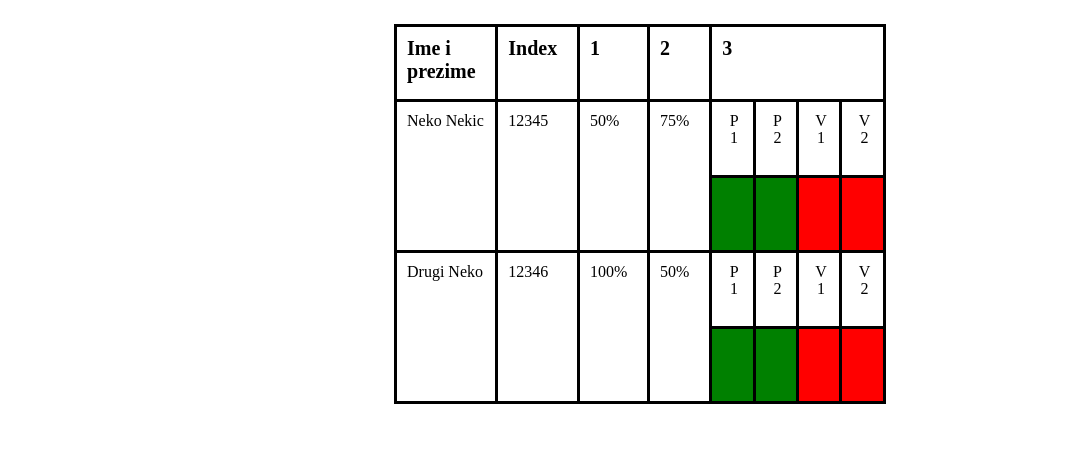
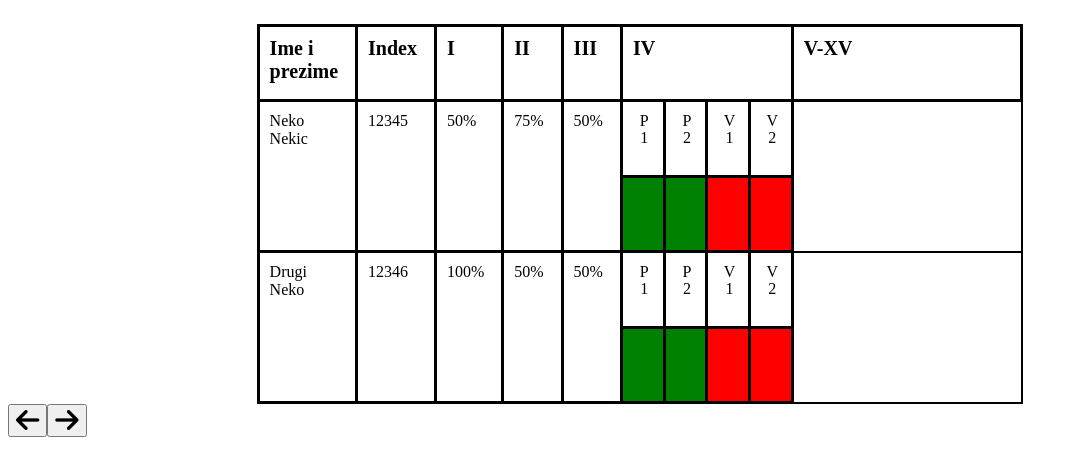
Before and after one commit to nbecirspah1/WebTehnologijeProjekat, a plain HTML site: page html/prisustvo.html in a window 1280 px wide. Shown: the part 77-552 px from the top of the page, without its empty margins (0-1078 px from the left). Drawn offline with Linux system fonts and the light colour scheme.

Commit message:
Greska <Buttoni nemaju onclick funckiju>

```diff
--- a/css/prisustvo.css
+++ b/css/prisustvo.css
@@ -84,3 +84,8 @@ td{
     border-top: 0;
     border-left: 0;
 }
+
+#dugme1, #dugme2{
+    padding-left: 10%;
+    padding-right: 10%;
+}
--- a/scripts/TabelaPrisustvo.js
+++ b/scripts/TabelaPrisustvo.js
@@ -48,7 +48,7 @@ let TabelaPrisustvo = function(divRef, podaci){
     }
   }
 
-  let tekucaSedmica = 0;
+   tekucaSedmica = 0;
   for(let i = 0; i< podaci.prisustva.length; i++){//Nalazimo tekucu sedmicu
      if(podaci.prisustva[i].sedmica > tekucaSedmica)
        tekucaSedmica = podaci.prisustva[i].sedmica;
@@ -67,6 +67,26 @@ let TabelaPrisustvo = function(divRef, podaci){
       return 0;
     }
   }
+  /////////FUNKCIJA ZA PRETVARANJE ARAPSKIH BROJEVA U RIMSKE/////////
+  function toRimskiBrojevi(broj) {
+
+    if(broj == 1) return "I";
+    else if(broj == 2) return "II";
+    else if(broj == 3) return "III";
+    else if(broj == 4) return "IV";
+    else if(broj == 5) return "V";
+    else if(broj == 6) return "VI";
+    else if(broj == 7) return "VII";
+    else if(broj == 8) return "VIII";
+    else if(broj == 9) return "IX";
+    else if(broj == 10) return "X";
+    else if(broj == 11) return "XI";
+    else if(broj == 12) return "XII";
+    else if(broj == 13) return "XIII";
+    else if(broj == 14) return "XIV";
+    else if(broj == 15) return "XV";
+  }
+
 
   /////////PODACI SU UREDU, MOZEMO PRAVITI TABELU/////////
   let tabela = overflowDIV.appendChild(document.createElement('table'));
@@ -79,11 +99,15 @@ let TabelaPrisustvo = function(divRef, podaci){
 
    for(let i =1; i<=tekucaSedmica; i++){
     let kolonaBrojSedmice = prviRed.appendChild(document.createElement('th'));
-    kolonaBrojSedmice.innerHTML = i;
+    kolonaBrojSedmice.innerHTML = toRimskiBrojevi(i);
     if(i == tekucaSedmica){
       kolonaBrojSedmice.colSpan = podaci.brojPredavanjaSedmicno + podaci.brojVjezbiSedmicno;
     }
    }
+
+   let zadnjaKolona = prviRed.appendChild(document.createElement('th'));
+   zadnjaKolona.colSpan = 15 - tekucaSedmica + 1;
+   zadnjaKolona.innerHTML = toRimskiBrojevi(tekucaSedmica+1) + "-" + toRimskiBrojevi(15);
 
     for(let i = 0; i < podaci.studenti.length; i++){//Ovom for petljom prolazimo kroz sve studente i
                                                     //upisujemo njihova imena i indekse
@@ -164,6 +188,48 @@ let TabelaPrisustvo = function(divRef, podaci){
             }
         }
       }
+      for(let i = tekucaSedmica +1; i<=15; i++){
+        let kol = red.appendChild(document.createElement('td'));
+        kol.setAttribute("class", "prazna");
+        kol.rowSpan = 2;
+        if(i==15){
+        kol.setAttribute("class", "zadnja");
+        }
+      }
 
     }
-}
+
+      /////////KREIRANJE BUTTON-A/////////
+      let skripta = divRef.appendChild(document.createElement('script'));
+      skripta.setAttribute("src", "https://kit.fontawesome.com/04a4ec8674.js");
+      skripta.setAttribute("crossorigin", "anonymous");
+      let div1 = divRef.appendChild(document.createElement('div'));
+      div1.setAttribute("id", "dugmici");
+      let dugmeLijevo = div1.appendChild(document.createElement('button'));
+      let strelicaLijevo = dugmeLijevo.appendChild(document.createElement('i'));
+      strelicaLijevo.setAttribute("class", "fa-solid fa-arrow-left fa-2x");
+      //dugmeLijevo.onclick = new prethodnaSedmica();
+      let dugmeDesno = div1.appendChild(document.createElement('button'));
+      let strelicaDesno = dugmeDesno.appendChild(document.createElement('i'));
+      strelicaDesno.setAttribute("class", "fa-solid fa-arrow-right fa-2x");
+      //dugmeDesno.onclick = new sljedecaSedmica();
+
+      let sljedecaSedmica = function () {
+            if(tekucaSedmica!=15){
+                tekucaSedmica = tekucaSedmica + 1;
+            }
+    }
+
+    let prethodnaSedmica = function () {
+        if(tekucaSedmica != 1){
+            tekucaSedmica = tekucaSedmica - 1;
+        }
+    }
+
+
+    return {
+        sljedecaSedmica: sljedecaSedmica,
+        prethodnaSedmica: prethodnaSedmica
+    }
+
+};
--- a/scripts/prisustvo.js
+++ b/scripts/prisustvo.js
@@ -52,10 +52,26 @@ new TabelaPrisustvo(document.getElementById("tabela"), {
 			"predavanja": 2,
 			"vjezbe": 0,
 			"index": 12345
+		},
+        {
+			"sedmica": 4,
+			"predavanja": 2,
+			"vjezbe": 0,
+			"index": 12346
+		},
+
+		{
+			"sedmica": 4,
+			"predavanja": 2,
+			"vjezbe": 0,
+			"index": 12345
 		}
 	],
 	"predmet": "Razvoj mobilnih aplikacija",
 	"brojPredavanjaSedmicno": 2,
 	"brojVjezbiSedmicno": 2
 }
-)
+);
+
+window.sljedecaSedmica = prisustvo.sljedecaSedmica;
+window.prethodnaSedmica = prisustvo.prethodnaSedmica;
```
Also changed, not shown: html/prisustvo.html (+1 -0 lines).
